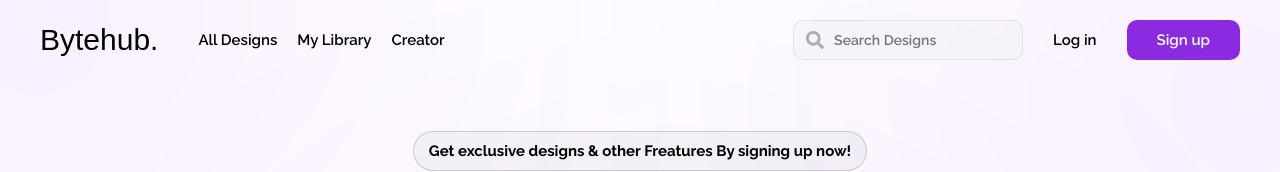
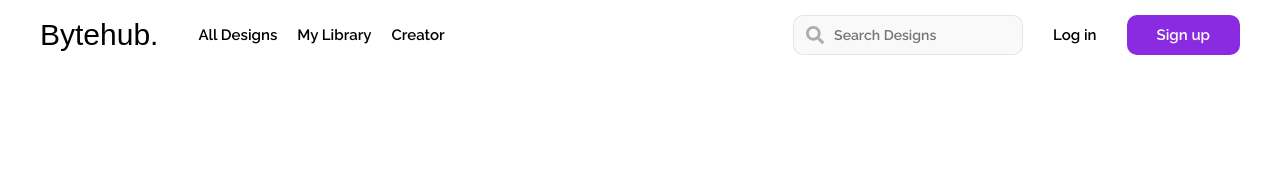
Before and after one commit to kevindermot99/bytehub, a React (Vite) app in the folder client/: page / in a window 1280 px wide. Shown: the top 172 px of the page. Built offline with nearby package versions, Linux system fonts and the light colour scheme; no server answers; a web font is replaced by a local one.

Commit message:
navbar update

```diff
--- a/client/src/index.css
+++ b/client/src/index.css
@@ -27,7 +27,7 @@ body{
   width: 100%;
   z-index: -1;
   /* background-color: rgba(74, 126, 128, 0.329); */
-
+  display: none;
 }
 
 .bubbles .bubble{
@@ -56,8 +56,12 @@ body{
 
 .navbar{
   width: 100%;
-  padding: 20px 40px;
-  z-index: 10;
+  padding: 15px 40px;
+  z-index: 100;
+  position: fixed;
+  top: 0;
+  background-color: #ffffff;
+  backdrop-filter: blur(10px);
 }
 
 .navbar ul{
@@ -523,14 +527,14 @@ body{
 
 .hero{
   /* background-color: cadetblue; */
-  min-height: 500px;
+  min-height: 100vh;
   display: flex;
   justify-content: center;
   align-items: center;
   flex-direction: column;
   gap: 30px;
   padding: 20px;
-  padding-bottom: 50px;
+  /* padding-bottom: 50px; */
 }
 
 .hero h5{
```
